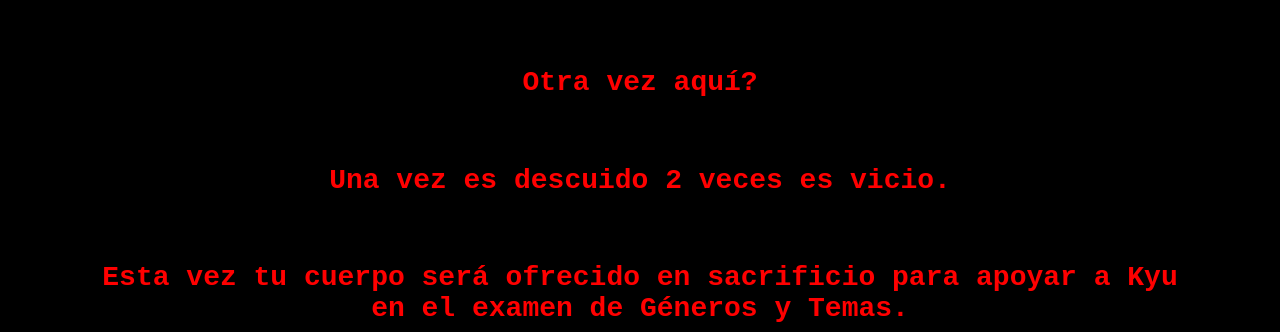
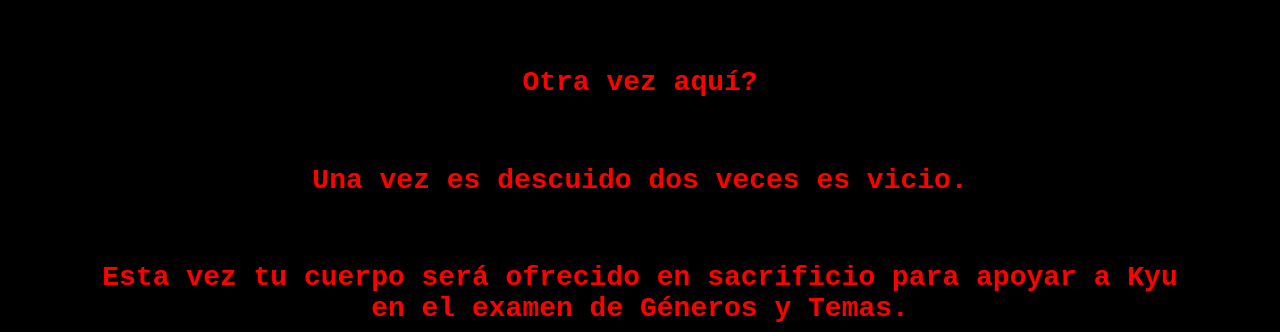
Before and after one commit to Ander-V/Kyu-23-05-2025, a plain HTML site: page no.html in a window 1280 px wide. Shown: the top 332 px of the page. Drawn offline with Linux system fonts and the light colour scheme.

Commit message:
Update no.html

```diff
--- a/no.html
+++ b/no.html
@@ -39,7 +39,7 @@
 </head>
 <body>
   <h1>Otra vez aquí?</h1><br>
-  <h1>Una vez es descuido 2 veces es vicio.</h1><br>
+  <h1>Una vez es descuido dos veces es vicio.</h1><br>
   <h1>Esta vez tu cuerpo será ofrecido en sacrificio para apoyar a Kyu<br>
   en el examen de Géneros y Temas.</h1>
 
```
